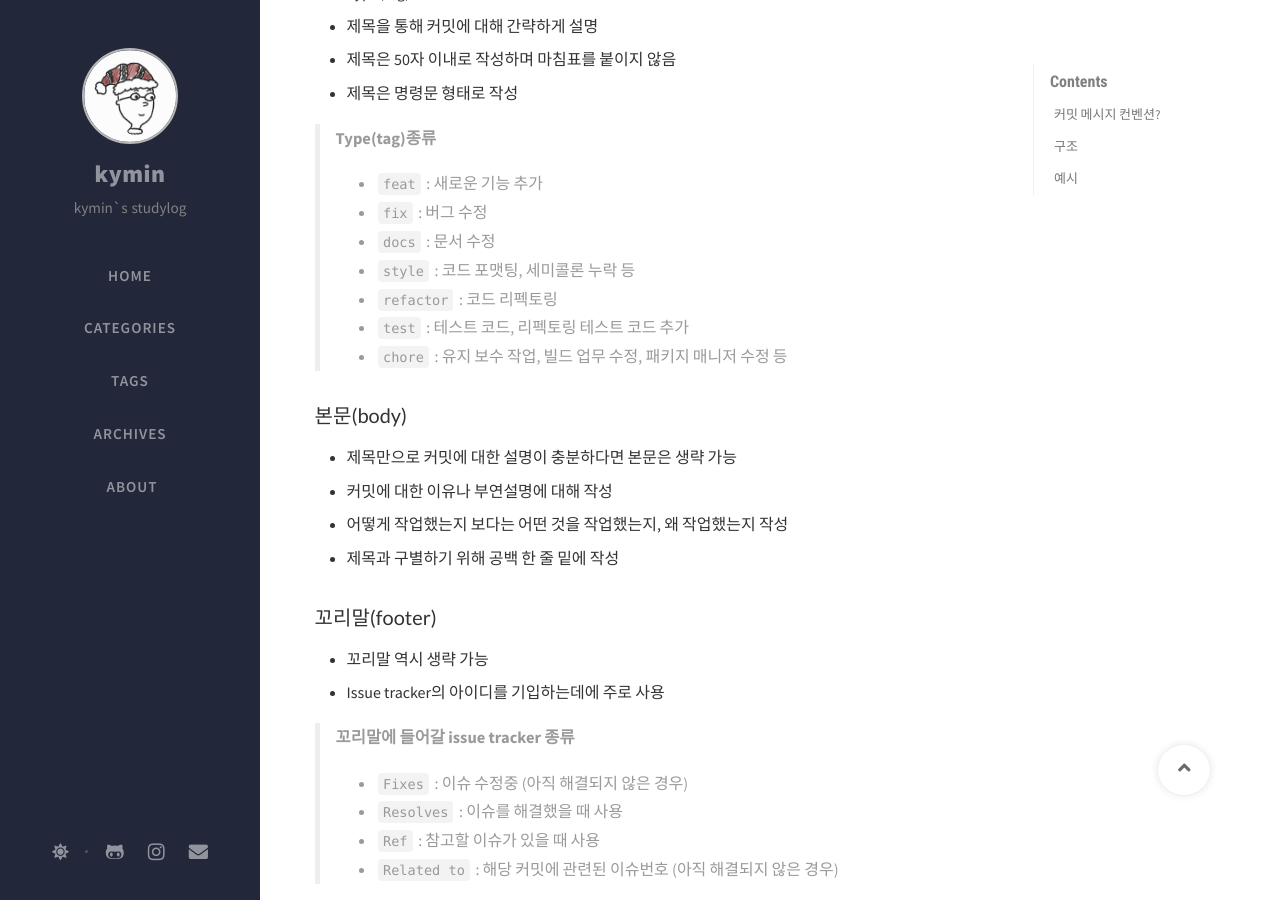
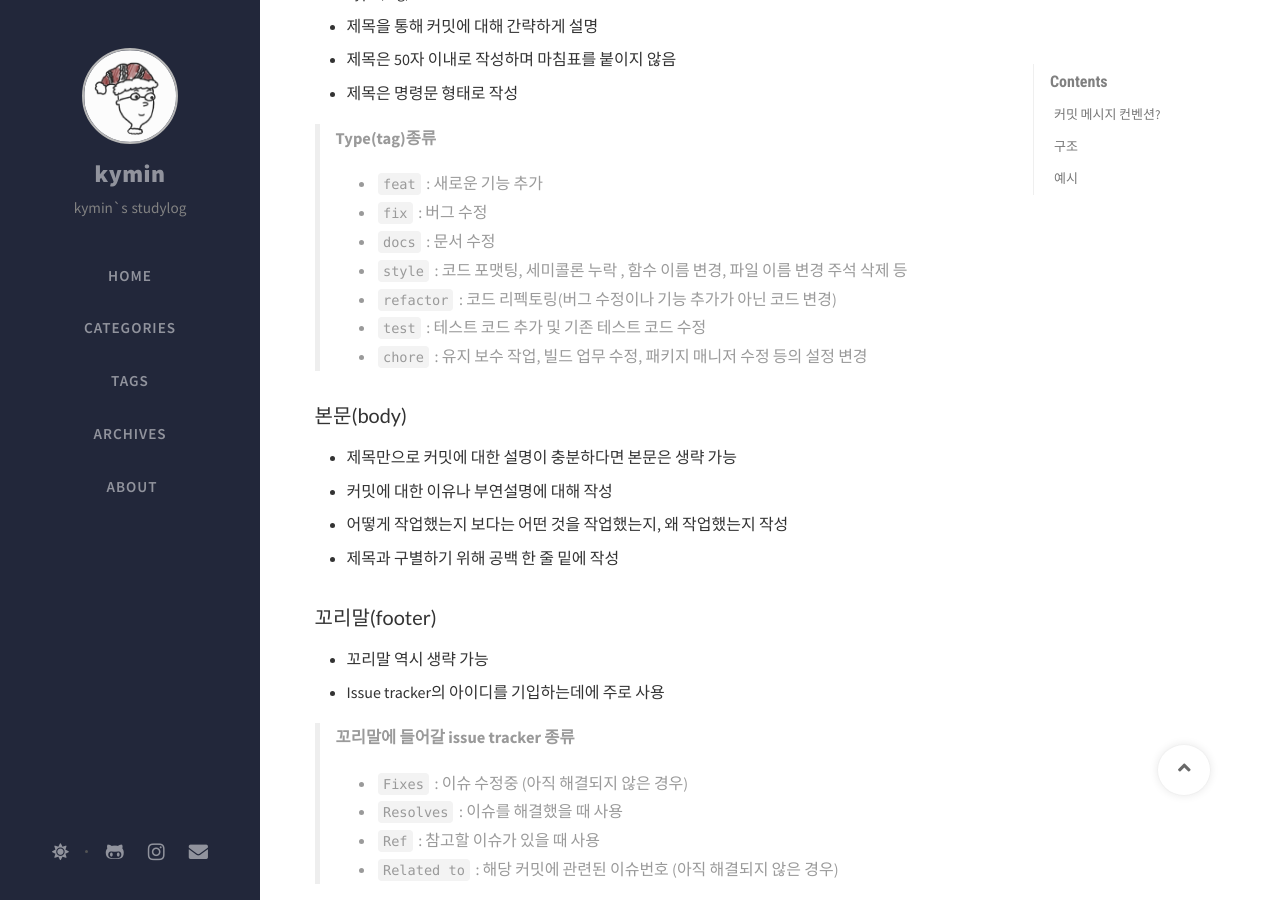
Before and after one commit to Kyoung-M1N/kyoung-M1N.github.io, a Jekyll site: the page built from _posts/git/2023-11-06-[Git]commit_conventions.md, in a window 1280 px wide and 900 px high, scrolled down 680 px. Built offline with Jekyll 4.4.1, drawn with Linux system fonts in a browser that asks for light colours; nearby versions of some CDN libraries; comment, search, counter and statistics services are not loaded.

Commit message:
docs: 포스트 수정

````diff
--- a/_posts/git/2023-11-06-[Git]commit_conventions.md
+++ b/_posts/git/2023-11-06-[Git]commit_conventions.md
@@ -34,10 +34,10 @@ Git을 사용하는 가장 큰 목적 중 하나가 버전관리인 만큼 프
 >- `feat` : 새로운 기능 추가
 >- `fix` : 버그 수정
 >- `docs` : 문서 수정
->- `style` : 코드 포맷팅, 세미콜론 누락 등
->- `refactor` : 코드 리펙토링
->- `test` : 테스트 코드, 리펙토링 테스트 코드 추가
->- `chore` : 유지 보수 작업, 빌드 업무 수정, 패키지 매니저 수정 등
+>- `style` : 코드 포맷팅, 세미콜론 누락 , 함수 이름 변경, 파일 이름 변경 주석 삭제 등
+>- `refactor` : 코드 리펙토링(버그 수정이나 기능 추가가 아닌 코드 변경)
+>- `test` : 테스트 코드 추가 및 기존 테스트 코드 수정
+>- `chore` : 유지 보수 작업, 빌드 업무 수정, 패키지 매니저 수정 등의 설정 변경
 
 ### 본문(body)
 
@@ -85,8 +85,8 @@ Feat: "Add login API"        // 타입: 제목
 로그인 API 개발               // 본문
 
 Resolves: #123              // 꼬리말 => 이슈 123을 해결했으며,
-Ref: #456                                 이슈 456 를 참고해야하며,
-Related to: #48, #45         현재 커밋에서 아직 이슈 48 과 45 가 해결되지 않았다.
+Ref: #456                               이슈 456 를 참고해야하며,
+Related to: #48, #45           현재 커밋에서 아직 이슈 48 과 45 가 해결되지 않았다.
 ```
 
 
````
